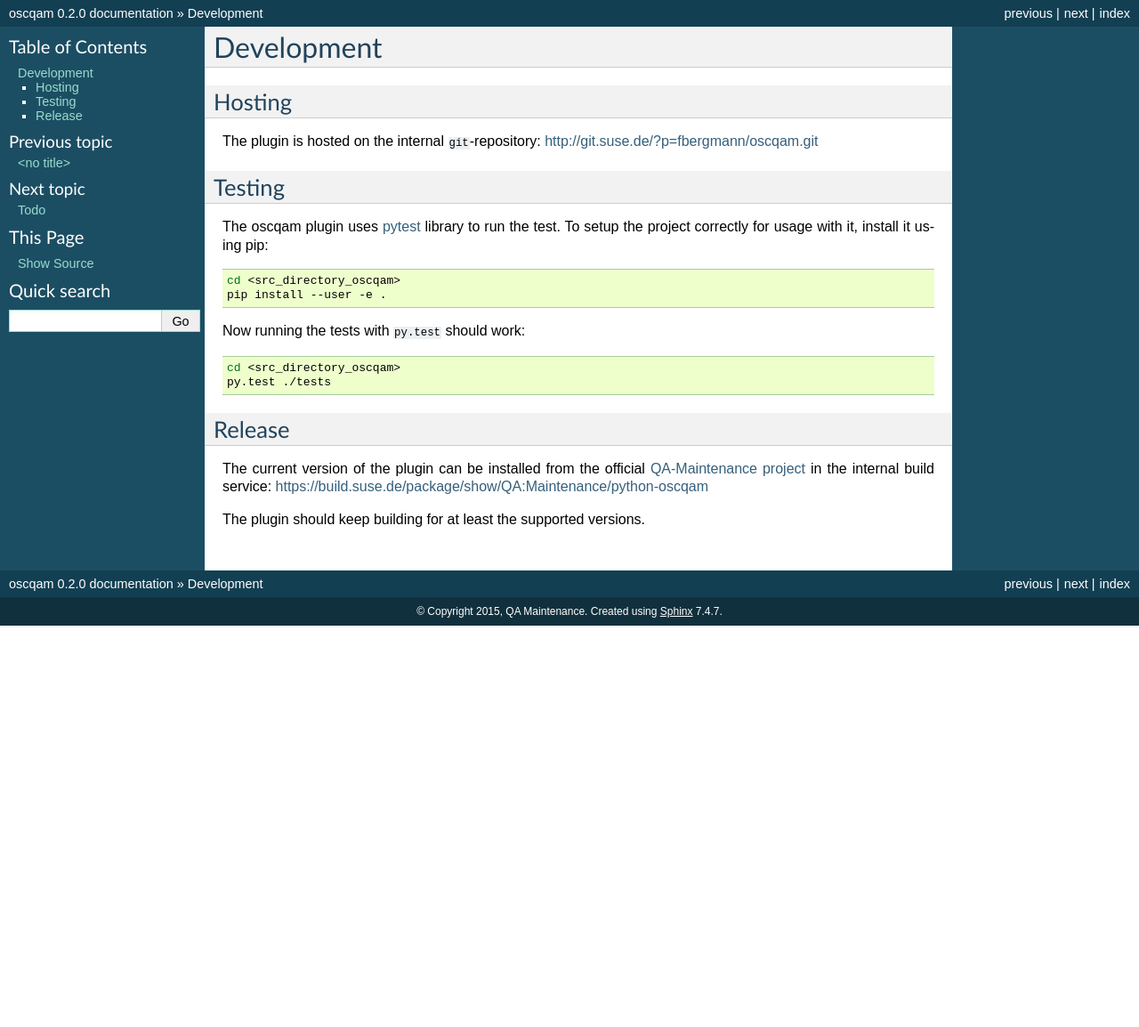
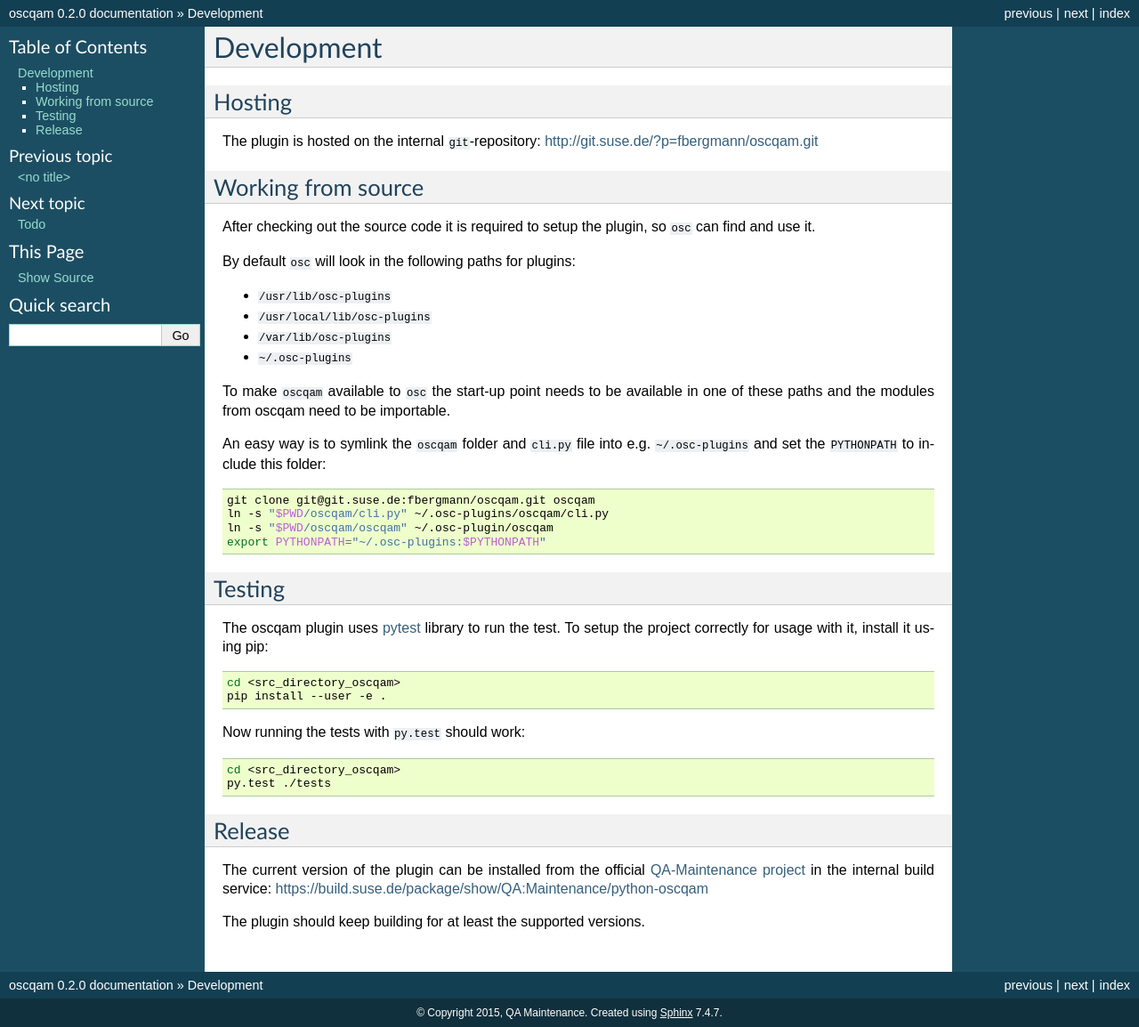
Before and after one commit to openSUSE/osc-plugin-qam, a Sphinx documentation site: the page built from Documentation/devel.rst, in a window 1280 px wide. Shown: the whole page at 89% size. Built offline with Sphinx 7.4.7, drawn with Linux system fonts in a browser that asks for light colours; before the commit the page ends 900 px from its top, so only the background shows below that.

Commit message:
Added development setup instructions on how to use a checked out copy of the oscqam sources with osc.
Signed-off-by: Florian Bergmann <fbergmann@suse.de>

```diff
--- a/Documentation/devel.rst
+++ b/Documentation/devel.rst
@@ -6,6 +6,36 @@ Hosting
 
 The plugin is hosted on the internal ``git``-repository:
 http://git.suse.de/?p=fbergmann/oscqam.git
+
+Working from source
+-------------------
+
+After checking out the source code it is required to setup the plugin, so
+``osc`` can find and use it.
+
+By default ``osc`` will look in the following paths for plugins:
+
+- ``/usr/lib/osc-plugins``
+
+- ``/usr/local/lib/osc-plugins``
+
+- ``/var/lib/osc-plugins``
+
+- ``~/.osc-plugins``
+
+To make ``oscqam`` available to ``osc`` the start-up point needs to be
+available in one of these paths and the modules from oscqam need to be
+importable.
+
+An easy way is to symlink the ``oscqam`` folder and ``cli.py`` file into
+e.g. ``~/.osc-plugins`` and set the ``PYTHONPATH`` to include this folder:
+
+.. code-block:: bash
+
+                git clone git@git.suse.de:fbergmann/oscqam.git oscqam
+                ln -s "$PWD/oscqam/cli.py" ~/.osc-plugins/oscqam/cli.py
+                ln -s "$PWD/oscqam/oscqam" ~/.osc-plugin/oscqam
+                export PYTHONPATH="~/.osc-plugins:$PYTHONPATH"
 
 Testing
 -------
```
